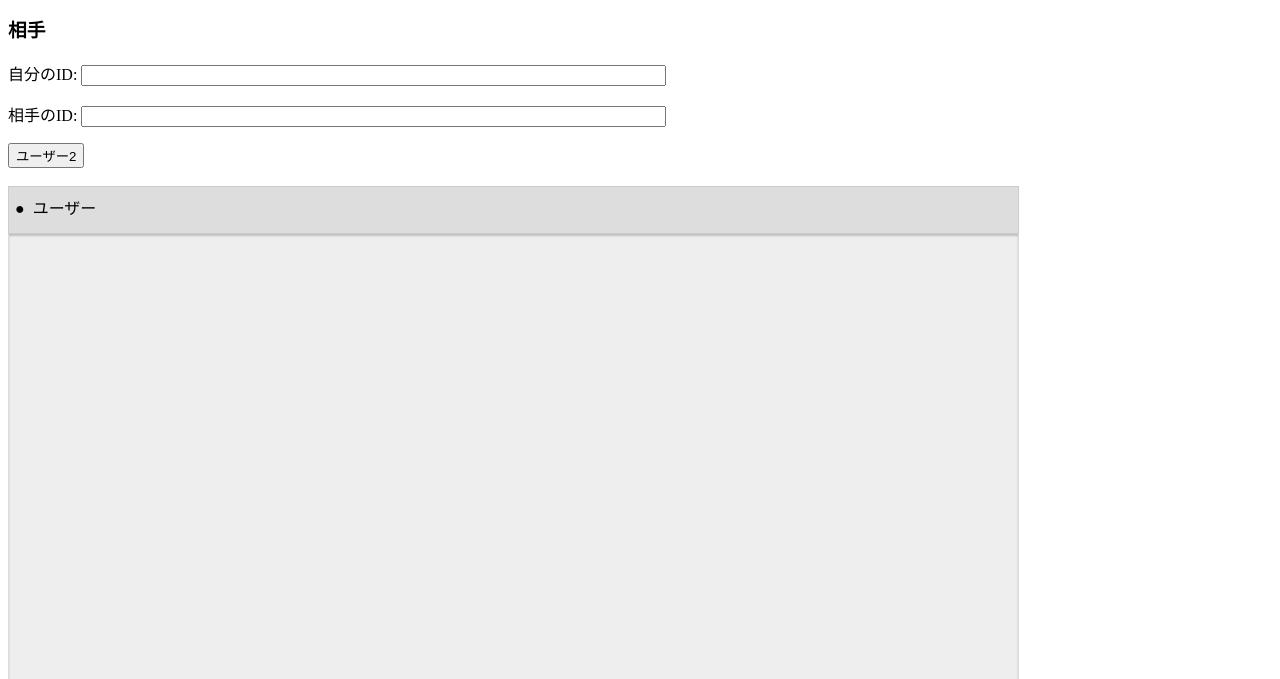
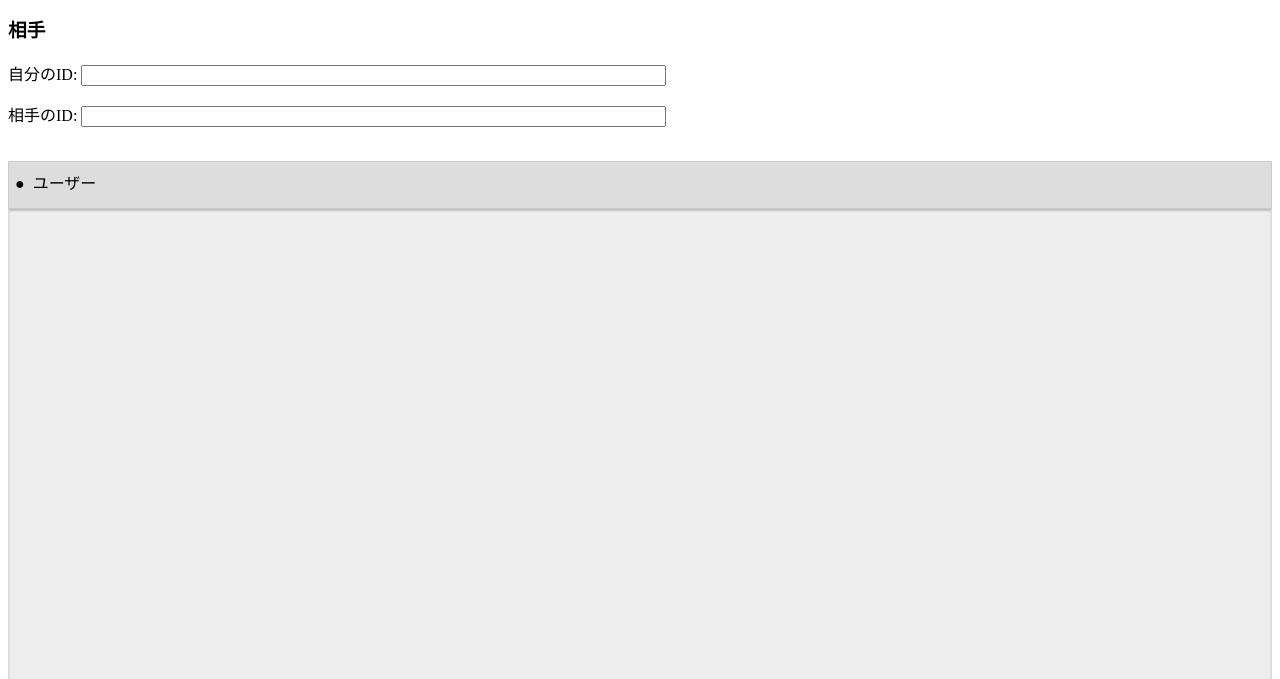
Before and after one commit to yamadaniel/P2P-Chat-System-Rust, a plain HTML site: page src/chat.html in a window 1280 px wide. Shown: the part 121-800 px from the top of the page. Drawn offline with Linux system fonts and the light colour scheme.

Commit message:
チャット画面の大きさを変更

```diff
--- a/src/chat.css
+++ b/src/chat.css
@@ -3,8 +3,8 @@
     bms_messages_containerの方で、縦横いっぱいに広がってくれるので、
     ここで充てた高さと横幅がそのままスタイルになる仕組み */
 
-    height:900px;/*ここはご自由に*/
-    width: 80%;/*ここはご自由に*/
+    height:1000px;/*ここはご自由に*/
+    width: 100%;/*ここはご自由に*/
 }
 /* チャットの外側部分① */
 #bms_messages_container{
--- a/src/chat.html
+++ b/src/chat.html
@@ -17,9 +17,7 @@
     <h3 id="partner">相手</h3>
     <p>自分のID: <input id="my_id" readonly size="70"></p>
     <p>相手のID: <input id="partner_id" size="70"></p>
-    <div id="users">
-        <button class="user" user_id="2">ユーザー2</button>
-    </div>
+
     <br>
     <div id="your_container">
         <!-- ここにbmesseが動的に挿入される -->
```
